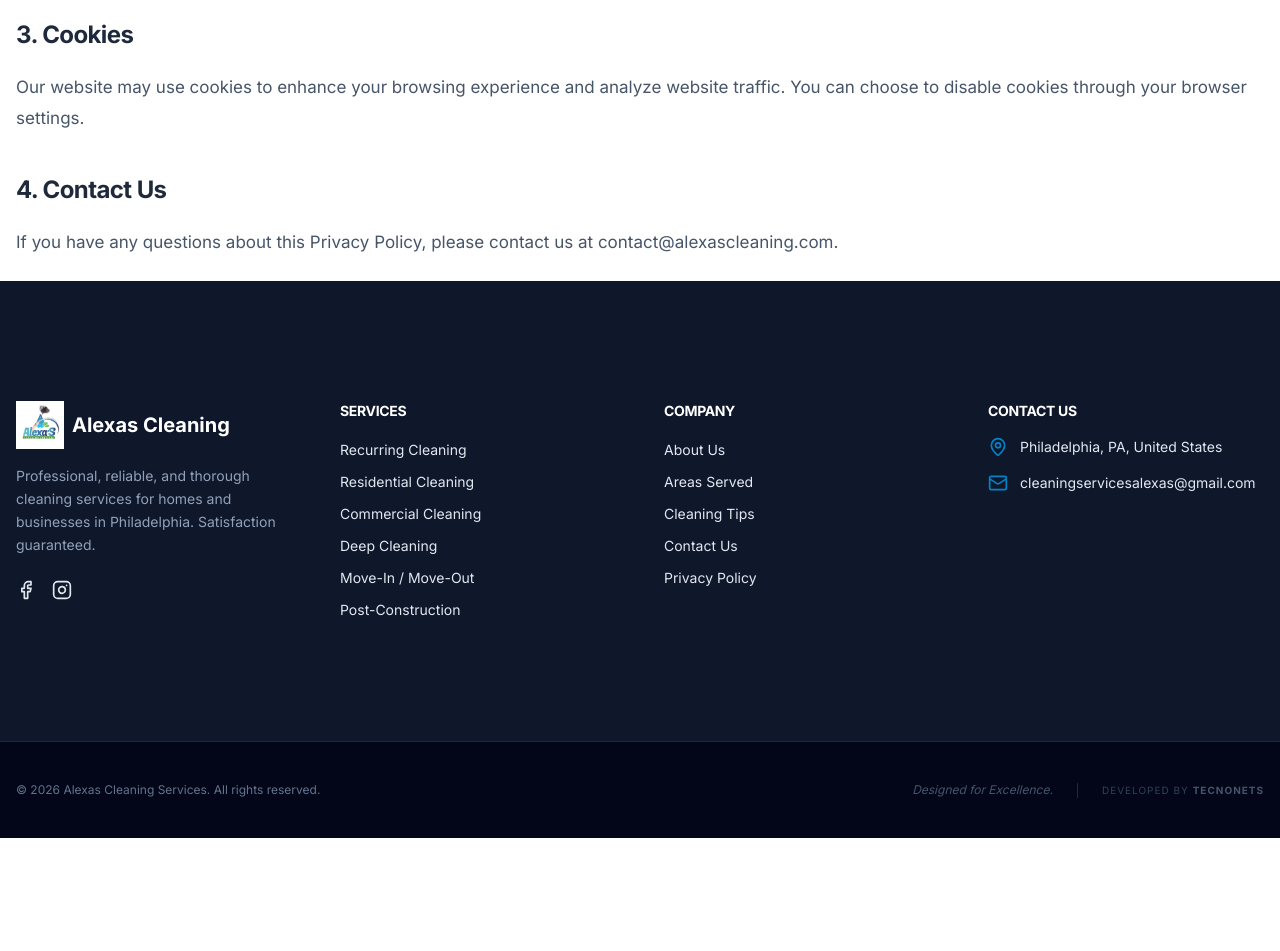
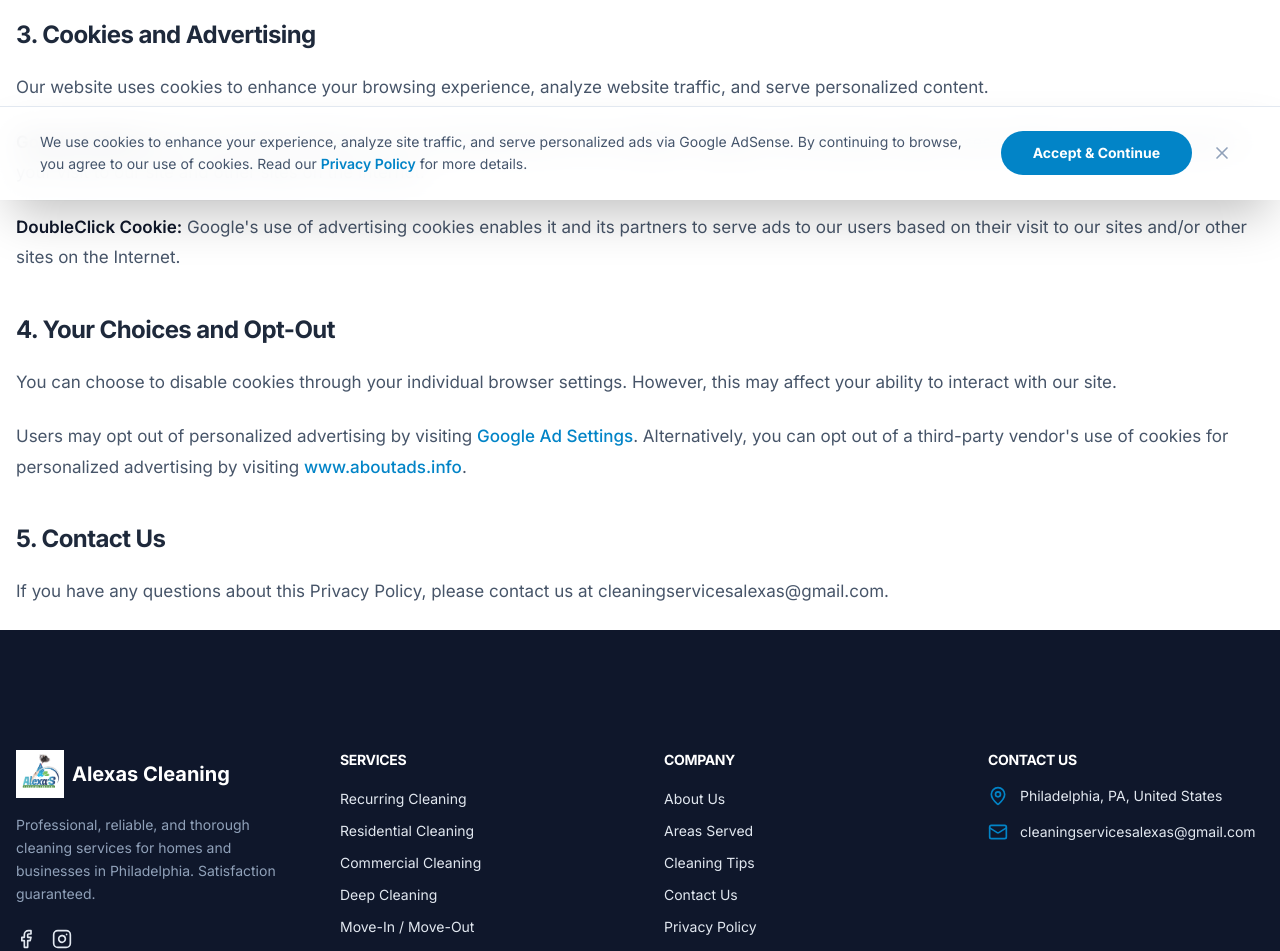
Before and after one commit to alexascleaning/web_alexascleaning, a Next.js app: page /privacy-policy in a window 1280 px wide. Shown: the part 600-1551 px from the top of the page. Before the commit the page ends 1438 px from the top, so only its background shows below. Built offline with nearby package versions, Linux system fonts and the light colour scheme.

Commit message:
fix(seo): add canonical tags and missing use client directives

```diff
--- a/app/layout.tsx
+++ b/app/layout.tsx
@@ -3,6 +3,7 @@
 import "./globals.css";
 import { Header } from "@/components/layout/header";
 import { Footer } from "@/components/layout/footer";
+import { CookieConsent } from "@/components/layout/cookie-consent";
 import { JsonLd } from "@/components/json-ld";
 import { DEFAULT_METADATA } from "@/lib/seo";
 import Script from "next/script";
@@ -38,11 +39,20 @@
             gtag('config', 'G-JH63EG6S8F');
           `}
         </Script>
+
+        {/* Google AdSense - REPLACE pub-0000000000000000 WITH YOUR ACTUAL PUBLISHER ID */}
+        <Script
+          async
+          src="https://pagead2.googlesyndication.com/pagead/js/adsbygoogle.js?client=ca-pub-0000000000000000"
+          crossOrigin="anonymous"
+          strategy="afterInteractive"
+        />
         <Header />
         <main className="flex-1">
           {children}
         </main>
         <Footer />
+        <CookieConsent />
       </body>
     </html>
   );
--- a/app/privacy-policy/page.tsx
+++ b/app/privacy-policy/page.tsx
@@ -1,3 +1,5 @@
+import { EMAIL_ADDRESS } from "@/lib/seo";
+
 export const metadata = {
   title: "Privacy Policy | Alexas Cleaning Services",
 };
@@ -22,14 +24,28 @@
           We use your information to provide cleaning services, communicate with you about appointments, send invoices, and improve our customer service. We do not sell your personal data to third parties.
         </p>
 
-        <h3>3. Cookies</h3>
+        <h3>3. Cookies and Advertising</h3>
         <p>
-          Our website may use cookies to enhance your browsing experience and analyze website traffic. You can choose to disable cookies through your browser settings.
+          Our website uses cookies to enhance your browsing experience, analyze website traffic, and serve personalized content.
+        </p>
+        <p>
+          <strong>Google AdSense:</strong> We use Google AdSense to serve advertisements on our website. Google, as a third-party vendor, uses cookies to serve ads based on your visit to our site and other sites on the Internet.
+        </p>
+        <p>
+          <strong>DoubleClick Cookie:</strong> Google's use of advertising cookies enables it and its partners to serve ads to our users based on their visit to our sites and/or other sites on the Internet.
         </p>
 
-        <h3>4. Contact Us</h3>
+        <h3>4. Your Choices and Opt-Out</h3>
         <p>
-          If you have any questions about this Privacy Policy, please contact us at contact@alexascleaning.com.
+          You can choose to disable cookies through your individual browser settings. However, this may affect your ability to interact with our site.
+        </p>
+        <p>
+          Users may opt out of personalized advertising by visiting <a href="https://www.google.com/settings/ads" target="_blank" rel="noopener noreferrer" className="text-primary hover:underline">Google Ad Settings</a>. Alternatively, you can opt out of a third-party vendor's use of cookies for personalized advertising by visiting <a href="http://www.aboutads.info/choices/" target="_blank" rel="noopener noreferrer" className="text-primary hover:underline">www.aboutads.info</a>.
+        </p>
+
+        <h3>5. Contact Us</h3>
+        <p>
+          If you have any questions about this Privacy Policy, please contact us at {EMAIL_ADDRESS}.
         </p>
       </div>
     </div>
--- a/components/forms/contact-form.tsx
+++ b/components/forms/contact-form.tsx
@@ -4,6 +4,7 @@
 import { Button } from "@/components/ui/button";
 import { Send, Loader2, AlertCircle, CheckCircle2 } from "lucide-react";
 import { motion, AnimatePresence } from "framer-motion";
+import * as gtag from "@/lib/gtag";
 
 export function ContactForm() {
   const [formData, setFormData] = useState({
@@ -101,6 +102,14 @@
 
       if (result.success === true || result.status === 'success') {
          setIsSuccess(true);
+
+         // Track event
+         gtag.event({
+           action: "generate_lead",
+           category: "Contact",
+           label: formData.service,
+         });
+
          setFormData({ name: "", email: "", phone: "", service: "", otherService: "", message: "", address: "" });
          setErrors({});
       } else {
--- a/components/forms/reschedule-form.tsx
+++ b/components/forms/reschedule-form.tsx
@@ -4,6 +4,7 @@
 import { Button } from "@/components/ui/button";
 import { Calendar, Clock, Send, Loader2, AlertCircle, CheckCircle2, User, Phone, Mail } from "lucide-react";
 import { motion, AnimatePresence } from "framer-motion";
+import * as gtag from "@/lib/gtag";
 
 const FORM_IDS = {
   name: "entry.1333544674",
@@ -103,6 +104,13 @@
 
       // Show success UI
       setIsSuccess(true);
+
+      // Track event
+      gtag.event({
+        action: "reschedule_request",
+        category: "Contact",
+      });
+
       setFormData({ name: "", email: "", phone: "", currentDate: "", newDate: "", reason: "" });
       setErrors({});
 
--- /dev/null
+++ b/components/layout/cookie-consent.tsx
@@ -0,0 +1,53 @@
+"use client";
+
+import { useState, useEffect } from "react";
+import { Button } from "@/components/ui/button";
+import { X } from "lucide-react";
+import Link from "next/link";
+
+export function CookieConsent() {
+  const [isVisible, setIsVisible] = useState(false);
+
+  useEffect(() => {
+    const consent = localStorage.getItem("cookie-consent");
+    if (!consent) {
+      setIsVisible(true);
+    }
+  }, []);
+
+  const acceptConsent = () => {
+    localStorage.setItem("cookie-consent", "true");
+    setIsVisible(false);
+  };
+
+  if (!isVisible) return null;
+
+  return (
+    <div className="fixed bottom-0 left-0 right-0 z-50 p-4 md:p-6 bg-white/80 backdrop-blur-lg border-t border-slate-200 shadow-2xl animate-in fade-in slide-in-from-bottom-10 duration-500">
+      <div className="container max-w-6xl mx-auto flex flex-col md:flex-row items-center justify-between gap-4">
+        <div className="flex-1 text-center md:text-left">
+          <p className="text-sm text-slate-600 leading-relaxed">
+            We use cookies to enhance your experience, analyze site traffic, and serve personalized ads via Google AdSense.
+            By continuing to browse, you agree to our use of cookies.
+            Read our <Link href="/privacy-policy" className="text-primary font-semibold hover:underline">Privacy Policy</Link> for more details.
+          </p>
+        </div>
+        <div className="flex items-center gap-3 w-full md:w-auto">
+          <Button
+            onClick={acceptConsent}
+            className="w-full md:w-auto px-8 py-2 bg-primary hover:bg-primary/90 text-white font-bold rounded-full transition-all"
+          >
+            Accept & Continue
+          </Button>
+          <button
+            onClick={() => setIsVisible(false)}
+            className="p-2 text-slate-400 hover:text-slate-600 transition-colors"
+            aria-label="Close"
+          >
+            <X className="h-5 w-5" />
+          </button>
+        </div>
+      </div>
+    </div>
+  );
+}
--- a/components/layout/footer.tsx
+++ b/components/layout/footer.tsx
@@ -1,8 +1,11 @@
+"use client";
+
 import Link from "next/link";
 import Image from "next/image";
 import { Facebook, Instagram, Twitter, MapPin, Phone, Mail, ShieldCheck } from "lucide-react";
 import { PHONE_NUMBER, EMAIL_ADDRESS, ADDRESS, SOCIAL_LINKS } from "@/lib/seo";
 import { SERVICES_DATA } from "@/lib/data";
+import * as gtag from "@/lib/gtag";
 
 export function Footer() {
   return (
@@ -26,8 +29,24 @@
               Professional, reliable, and thorough cleaning services for homes and businesses in Philadelphia. Satisfaction guaranteed.
             </p>
             <div className="flex gap-4 pt-2">
-              <a href={SOCIAL_LINKS.facebook} target="_blank" rel="noopener noreferrer" className="hover:text-primary transition-colors"><Facebook className="h-5 w-5" /></a>
-              <a href={SOCIAL_LINKS.instagram} target="_blank" rel="noopener noreferrer" className="hover:text-primary transition-colors"><Instagram className="h-5 w-5" /></a>
+              <a
+                href={SOCIAL_LINKS.facebook}
+                target="_blank"
+                rel="noopener noreferrer"
+                className="hover:text-primary transition-colors"
+                onClick={() => gtag.event({ action: "social_click", category: "Social", label: "Facebook" })}
+              >
+                <Facebook className="h-5 w-5" />
+              </a>
+              <a
+                href={SOCIAL_LINKS.instagram}
+                target="_blank"
+                rel="noopener noreferrer"
+                className="hover:text-primary transition-colors"
+                onClick={() => gtag.event({ action: "social_click", category: "Social", label: "Instagram" })}
+              >
+                <Instagram className="h-5 w-5" />
+              </a>
             </div>
           </div>
 
@@ -67,7 +86,13 @@
               </li>
               <li className="flex items-center gap-3">
                 <Mail className="h-5 w-5 text-primary shrink-0" />
-                <a href={`mailto:${EMAIL_ADDRESS}`} className="text-sm hover:text-white transition-colors">{EMAIL_ADDRESS}</a>
+                <a
+                  href={`mailto:${EMAIL_ADDRESS}`}
+                  className="text-sm hover:text-white transition-colors"
+                  onClick={() => gtag.event({ action: "contact_click", category: "Contact", label: "Footer Email" })}
+                >
+                  {EMAIL_ADDRESS}
+                </a>
               </li>
             </ul>
           </div>
--- a/components/ui/button.tsx
+++ b/components/ui/button.tsx
@@ -1,3 +1,5 @@
+"use client"
+
 import * as React from "react"
 import { cn } from "@/lib/utils"
 
--- /dev/null
+++ b/lib/gtag.ts
@@ -0,0 +1,73 @@
+export const GA_TRACK_ID = "G-JH63EG6S8F";
+
+// Helper to log specific events
+export const event = ({ action, category, label, value }: {
+  action: string;
+  category: string;
+  label?: string;
+  value?: number;
+}) => {
+  if (typeof window !== "undefined" && (window as any).gtag) {
+    (window as any).gtag("event", action, {
+      event_category: category,
+      event_label: label,
+      value: value,
+    });
+  }
+};
+
+// Global types for window.gtag
+declare global {
+  interface Window {
+    gtag: (
+      command: "config" | "event" | "js" | "set",
+      targetId: string,
+      config?: ControlParams | EventParams | ConfigParams | CustomParams
+    ) => void;
+    dataLayer: any[];
+  }
+}
+
+interface ControlParams {
+  groups?: string | string[];
+  send_to?: string | string[];
+  event_callback?: () => void;
+  event_timeout?: number;
+}
+
+interface EventParams {
+  checkout_option?: string;
+  checkout_step?: number;
+  content_id?: string;
+  content_type?: string;
+  coupon?: string;
+  currency?: string;
+  description?: string;
+  fatal?: boolean;
+  items?: any[];
+  method?: string;
+  number?: string;
+  promotions?: any[];
+  screen_name?: string;
+  search_term?: string;
+  shipping?: number;
+  tax?: number;
+  transaction_id?: string;
+  value?: number;
+  event_category?: string;
+  event_label?: string;
+  non_interaction?: boolean;
+  [key: string]: any;
+}
+
+interface ConfigParams {
+  send_page_view?: boolean;
+  page_title?: string;
+  page_location?: string;
+  page_path?: string;
+  [key: string]: any;
+}
+
+interface CustomParams {
+  [key: string]: any;
+}
--- a/lib/seo.ts
+++ b/lib/seo.ts
@@ -12,6 +12,10 @@
 };
 
 export const DEFAULT_METADATA = {
+  metadataBase: new URL(SITE_URL),
+  alternates: {
+    canonical: "./",
+  },
   title: {
     default: `${SITE_NAME} | #1 House & Office Cleaning in Philadelphia`,
     template: `%s | ${SITE_NAME}`,
```
Also changed, not shown: components/layout/header.tsx (+9 -2 lines), public/ads.txt (added), public/robots.txt, 1 other file (tests, documents, lock files or other folders).
